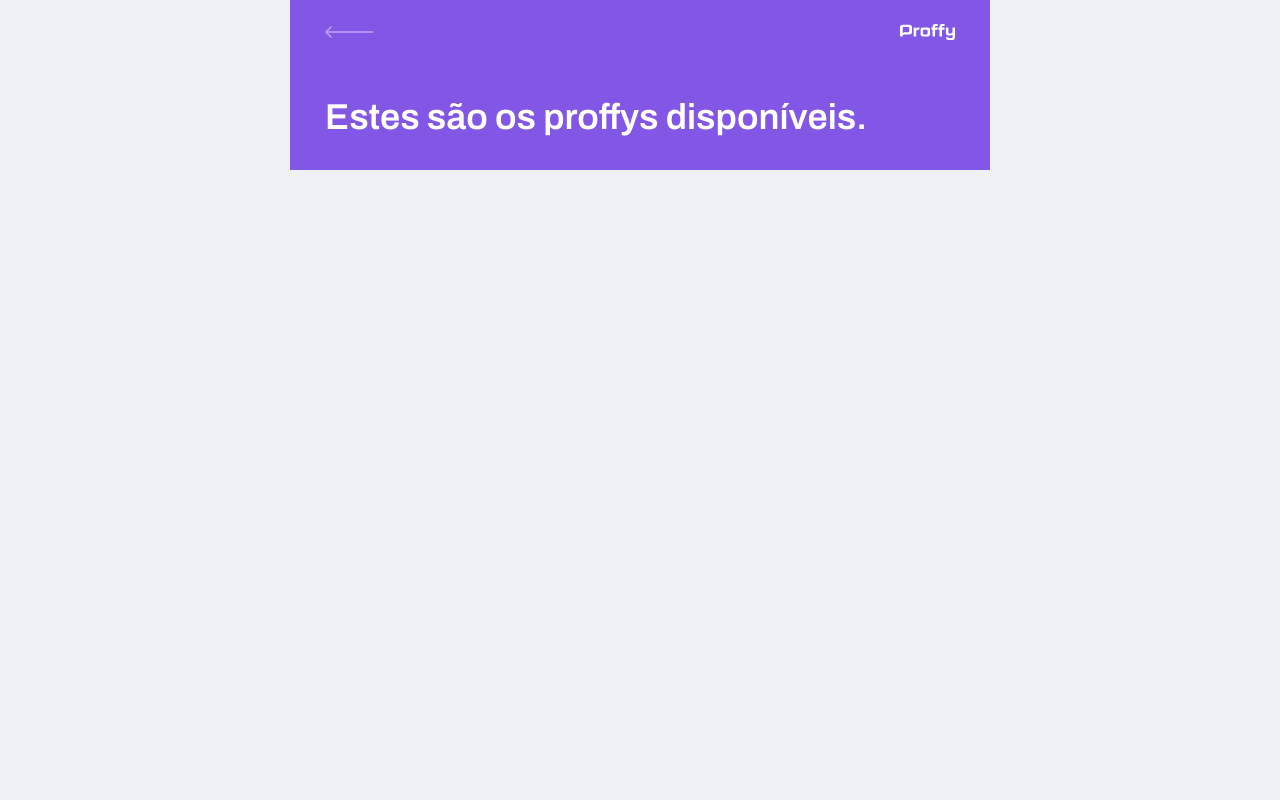
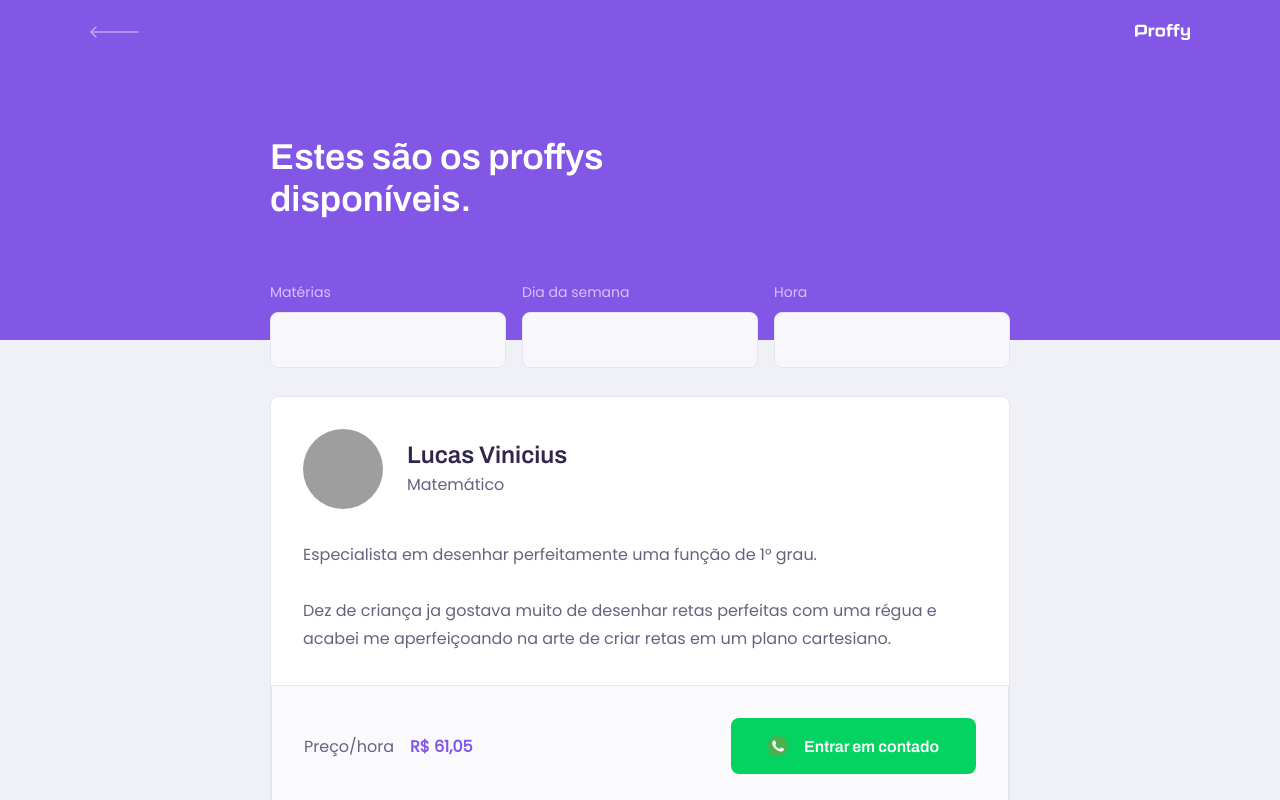
Before and after one commit to SuiciniVz/NextLevelWeekRocketseatProject, a React (Create React App) app: page /study in a window 1280 px wide. Shown: the top 800 px of the page. Built offline with nearby package versions, Linux system fonts and the light colour scheme; grey boxes are pictures that could not be loaded.

Commit message:
TeacherList completed

```diff
--- a/src/assets/style/global.css
+++ b/src/assets/style/global.css
@@ -49,6 +49,7 @@ input,
 button,
 textarea {
   font: 500 1.6rem Poppins;
+  color: var(--color-text-base);
 }
 
 .container {
--- a/src/components/PageHeader/index.tsx
+++ b/src/components/PageHeader/index.tsx
@@ -4,6 +4,8 @@ import backIcon from '../../assets/images/icons/back.svg'
 import logoImg from '../../assets/images/logo.svg'
 
 import { Link } from 'react-router-dom';
+
+import './style.css'
 
 interface PageHeaderProps {
   title: string;
@@ -22,8 +24,9 @@ const PageHeader: React.FC<PageHeaderProps> = (props) => {
 
       <div className="header-content">
         <strong>{props.title}</strong>
+        {props.children}
       </div>
-        {props.children}
+
     </header>
   )
 }
--- a/src/components/PageHeader/style.css
+++ b/src/components/PageHeader/style.css
@@ -0,0 +1,69 @@
+.page-header {
+  display: flex;
+  flex-direction: column;
+  background: var(--color-primary)
+}
+
+.page-header .top-bar-container {
+  width: 90%;
+  margin: 0 auto;
+
+  display: flex;
+  align-items: center;
+  justify-content: space-between;
+
+  color: var(--color-text-in-primary);
+  padding: 1.6rem 0;
+}
+
+.page-header .top-bar-container > a {
+  height: 3.2rem;
+  transition: opacity 0.2s
+}
+.page-header .top-bar-container > a:hover {
+  opacity: 0.6;
+}
+
+.page-header .top-bar-container > img {
+  height: 1.6rem
+}
+
+.page-header .header-content {
+  width: 90%;
+  margin: 3.2rem auto;
+
+  position: relative;
+}
+
+.page-header .header-content strong {
+  font: 700 3.6rem Archivo;
+  color: var(--color-title-in-primary);
+  line-height: 4.2rem;
+}
+
+
+@media (min-width: 700px) {
+  .page-header {
+    height: 340px;
+  }
+
+  .page-header .top-bar-container {
+    max-width: 1100px;
+  }
+
+  .page-header .header-content {
+    flex: 1;
+    max-width: 740px;
+    margin: 0 auto;
+    padding-bottom: 48px;
+
+    display: flex;
+    align-items: flex-start;
+    justify-content: center;
+    flex-direction: column;
+  }
+
+  .page-header .header-content strong{
+    max-width: 350px;
+  }
+}
--- /dev/null
+++ b/src/components/TeacherItens/index.tsx
@@ -0,0 +1,42 @@
+import React from 'react'
+
+import whatsappIcon from '../../assets/images/icons/whatsapp.svg'
+
+import './style.css'
+
+function TeacherList() {
+  return (
+    <article className="teacher-item">
+      <header>
+
+        <img
+          src="https://avatars1.githubusercontent.com/u/50074236?s=460&v=4"
+          alt="Lucas Vinicius"
+        />
+
+        <div>
+          <strong>Lucas Vinicius</strong>
+          <span>Matemático</span>
+        </div>
+
+      </header>
+      <p>
+        Especialista em desenhar perfeitamente uma função de 1° grau.
+        <br/><br/>
+        Dez de criança ja gostava muito de desenhar retas perfeitas com uma régua e acabei me aperfeiçoando na arte de criar retas em um plano cartesiano.
+      </p>
+      <footer>
+        <p>
+          Preço/hora
+          <strong>R$ 61,05</strong>
+        </p>
+        <button type="button">
+          <img src={whatsappIcon} alt="whatsapp"/>
+          Entrar em contado
+        </button>
+      </footer>
+    </article>
+  );
+}
+
+export default TeacherList;
--- /dev/null
+++ b/src/components/TeacherItens/style.css
@@ -0,0 +1,104 @@
+.teacher-item {
+  background: var(--color-box-base);
+  border: 1px solid var(--color-line-in-white);
+  border-radius: 0.8rem;
+  margin-top: 2.4rem;
+  overflow: hidden;
+}
+
+.teacher-item header {
+  padding: 3.2rem 2rem;
+  display: flex;
+  align-items: center;
+}
+
+.teacher-item header img{
+  width: 8rem;
+  height: 8rem;
+  border-radius: 50%;
+}
+
+.teacher-item header div {
+  margin-left: 2.4rem;
+}
+
+.teacher-item header strong {
+  display: block;
+  font: 700 2.4rem Archivo;
+  color: var(--color-text-title);
+}
+
+.teacher-item header span {
+  font-size: 1.6rem;
+  display: block;
+  margin-top: 0.4rem;
+}
+
+.teacher-item > p {
+  padding: 0 2rem;
+  font-size: 1.6rem;
+  line-height: 2.8rem;
+}
+
+.teacher-item footer {
+  padding: 3.2rem 2rem;
+  background: var(--color-box-footer);
+  border: 1px solid var(--color-line-in-white);
+  margin-top: 3.2rem;
+  display: flex;
+  align-items: center;
+  justify-content: space-between;
+}
+
+.teacher-item footer p strong {
+  color: var(--color-primary);
+  font-size: 1.6rem;
+  display: block;
+}
+
+.teacher-item footer button {
+  width: 20rem;
+  height: 5.6rem;
+  background: var(--color-secondary);
+  color: var(--color-button-text);
+  border: 0;
+  border-radius: 0.8rem;
+  cursor: pointer;
+  font: 700 1.4rem Archivo;
+  display: flex;
+  align-items: center;
+  justify-content: space-evenly;
+  transition: 0.2s;
+}
+
+.teacher-item footer button:hover {
+  background: var(--color-secondary-dark);
+}
+
+
+@media (min-width:700px) {
+
+  .teacher-item header,
+  .teacher-item footer {
+    padding: 3.2rem;
+  }
+
+  .teacher-item > p {
+    padding: 0 3.2rem;
+  }
+
+  .teacher-item footer p strong {
+    display: initial;
+    margin-left: 1.6rem;
+  }
+
+  .teacher-item footer button {
+    width: 24.5rem;
+    font-size: 1.6rem;
+    justify-content: center;
+  }
+
+  .teacher-item footer button img {
+    margin-right: 1.6rem;
+  }
+}
--- a/src/pages/TeacherForm/index.tsx
+++ b/src/pages/TeacherForm/index.tsx
@@ -1,5 +1,7 @@
 import React from 'react';
 import PageHeader from '../../components/PageHeader';
+
+import './style.css'
 
 function TeacherForm() {
   return (
--- /dev/null
+++ b/src/pages/TeacherForm/style.css
@@ -0,0 +1,4 @@
+#page-teacher-form {
+  width: 100vw;
+  height: 100vh;
+}
--- a/src/pages/TeacherList/index.tsx
+++ b/src/pages/TeacherList/index.tsx
@@ -1,5 +1,8 @@
 import React from 'react';
+
 import PageHeader from '../../components/PageHeader';
+import TeacherItens from '../../components/TeacherItens';
+
 
 import './style.css'
 
@@ -7,8 +10,35 @@ function TeacherList() {
   return (
     <div id="page-teacher-list" className="container">
       <PageHeader title="Estes são os proffys disponíveis.">
+        <form id="search-teachers">
 
+          <div className="input-block">
+            <label htmlFor="subject">Matérias</label>
+            <input type="text" id="subject"/>
+          </div>
+
+          <div className="input-block">
+            <label htmlFor="week_day">Dia da semana</label>
+            <input type="text" id="week_day"/>
+          </div>
+
+          <div className="input-block">
+            <label htmlFor="time">Hora</label>
+            <input type="text" id="time"/>
+          </div>
+
+        </form>
       </PageHeader>
+
+      <main>
+        <TeacherItens />
+        <TeacherItens />
+        <TeacherItens />
+        <TeacherItens />
+        <TeacherItens />
+        <TeacherItens />
+      </main>
+
     </div>
   )
 }
--- a/src/pages/TeacherList/style.css
+++ b/src/pages/TeacherList/style.css
@@ -3,45 +3,75 @@
   height: 100vh;
 }
 
-.page-header {
-  display: flex;
-  flex-direction: column;
-  background: var(--color-primary)
+#search-teachers {
+  margin-top: 3.2rem;
 }
 
-.page-header .top-bar-container {
-  width: 90%;
-  margin: 0 auto;
-
-  display: flex;
-  align-items: center;
-  justify-content: space-between;
-
+#search-teachers label {
   color: var(--color-text-in-primary);
-  padding: 1.6rem 0;
 }
 
-.page-header .top-bar-container > a {
-  height: 3.2rem;
-  transition: opacity 0.2s
-}
-.page-header .top-bar-container > a:hover {
-  opacity: 0.6;
-}
-
-.page-header .top-bar-container > img {
-  height: 1.6rem
-}
-
-.page-header .header-content {
-  width: 90%;
-  margin: 3.2rem auto;
-
+#search-teachers .input-block {
   position: relative;
 }
 
-.page-header .header-content strong {
-  font: 700 3.6rem Archivo;
-  color: var(--color-title-in-primary);
-  line-height: 4.2rem;
+#search-teachers .input-block + .input-block {
+  margin-top: 1.4rem;
 }
+
+#search-teachers .input-block label {
+  font-size: 1.4rem;
+}
+
+#search-teachers .input-block input {
+  width: 100%;
+  height: 5.6rem;
+  margin-top: 0.8rem;
+  border-radius: 0.8rem;
+  background: var(--color-input-background);
+  border: 1px solid var(--color-line-in-white);
+  outline: 0;
+  padding: 0 1.6rem;
+  font: 1.6rem Archivo;
+}
+
+#search-teachers .input-block:focus-within::after {
+  content: '';
+  position: absolute;
+  left: 1.6rem;
+  right: 1.6rem;
+
+  width: calc( 100% - 3.6rem);
+  height: 2px;
+  background-color: var(--color-primary-light);
+  bottom: 0;
+}
+
+#page-teacher-list main {
+  margin: 3.2rem auto;
+  width: 90%;
+}
+
+@media (min-width: 700px) {
+  #page-teacher-list {
+    max-width: 100%;
+  }
+
+  #search-teachers {
+    display: grid;
+    grid-template-columns: repeat(3, 1fr);
+    column-gap: 16px;
+    position: absolute;
+    bottom: -28px;
+  }
+  #search-teachers .input-block + .input-block {
+    margin-top: 0rem;
+  }
+
+  #page-teacher-list main {
+    padding: 3.2rem 0;
+    max-width: 740px;
+    margin: 0 auto;
+  }
+
+}
```
Lines whose indentation alone changed are shown as unchanged.
